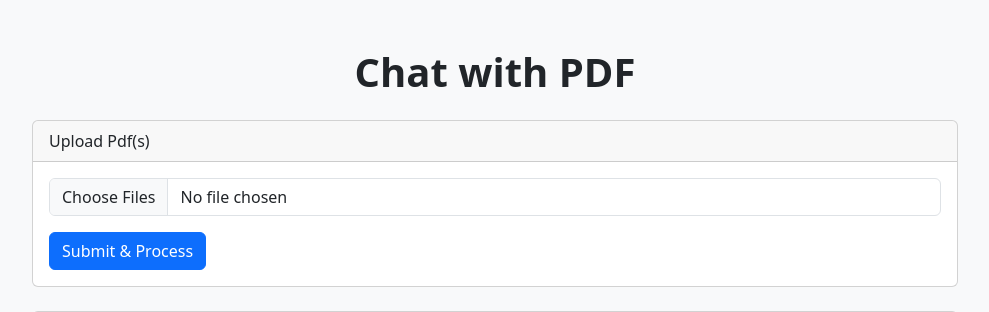
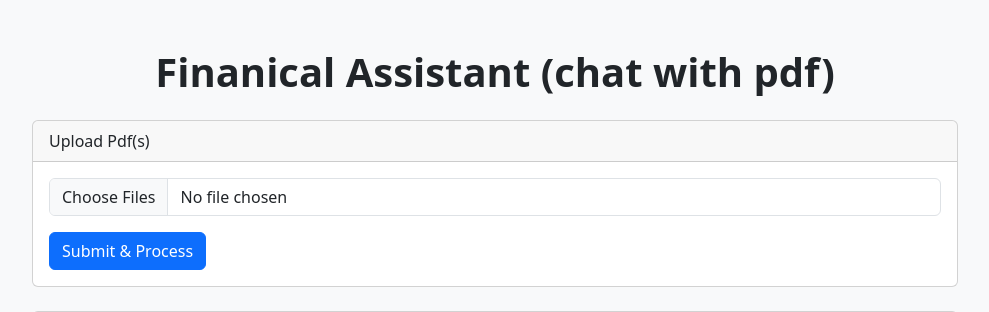
Before and after one commit to qr-analyze/ap-genie, a Flask app: page / in a window 1280 px wide. Shown: the part 115-427 px from the top of the page, without its empty margins (145-1134 px from the left). Run offline with Flask 3, Linux system fonts and the light colour scheme; some libraries are stand-ins or nearby versions.

Commit message:
Update index.html

```diff
--- a/templates/index.html
+++ b/templates/index.html
@@ -129,7 +129,7 @@
   <div class="container mt-5">
     <div class="row justify-content-center">
       <div class="col-md-10">
-        <h1 class="text-center mb-4 fw-bold">Chat with PDF</h1>
+        <h1 class="text-center mb-4 fw-bold">Finanical Assistant (chat with pdf) </h1>
 
 
         <div class="card mb-4">
```
